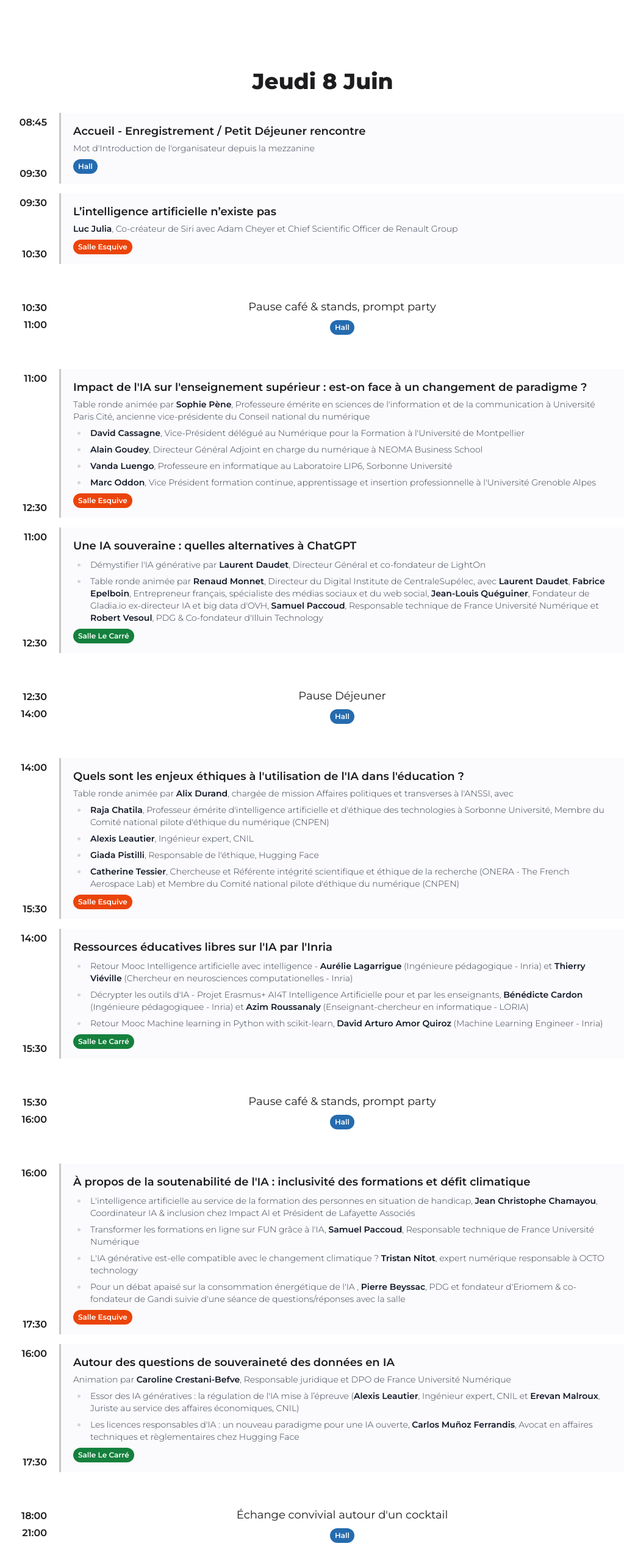
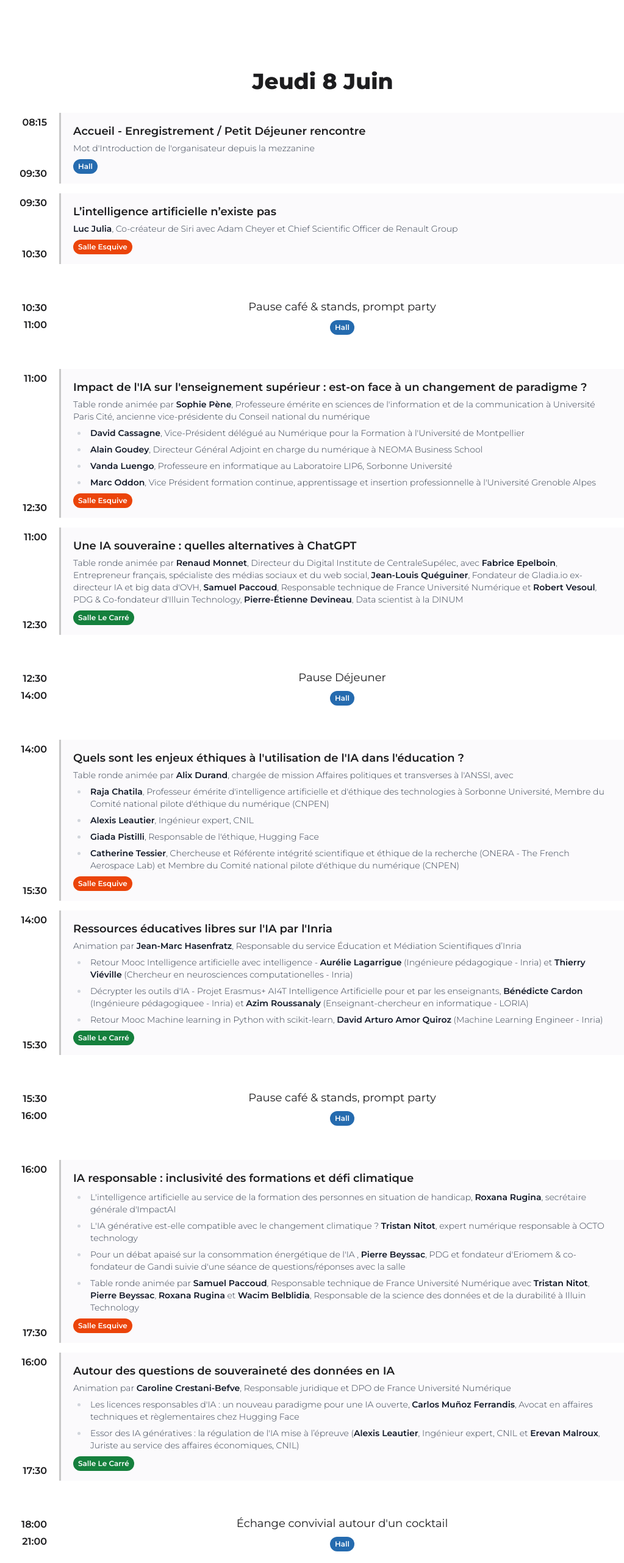
Before and after one commit to openfun/conf2023-landingpage, a Next.js app: page / in a window 1280 px wide. Shown: the part 4393-6956 px from the top of the page at 61% size, without its empty margins (111-1134 px from the left). Built offline with nearby package versions, Linux system fonts and the light colour scheme.

Commit message:
wip: changes

```diff
--- a/components/agenda.tsx
+++ b/components/agenda.tsx
@@ -134,7 +134,7 @@ const AGENDA_THURSDAY: AgendaSlot[] = [
   {
     title: "Accueil - Enregistrement / Petit Déjeuner rencontre",
     description: "Mot d'Introduction de l'organisateur depuis la mezzanine",
-    start: "08:45",
+    start: "08:15",
     end: "09:30",
     tags: [TAG_HALL],
   },
@@ -170,8 +170,7 @@ const AGENDA_THURSDAY: AgendaSlot[] = [
   {
     title: "Une IA souveraine : quelles alternatives à ChatGPT",
     description: `
-- Démystifier l'IA générative par **Laurent Daudet**, Directeur Général et co-fondateur de LightOn
-- Table ronde animée par **Renaud Monnet**, Directeur du Digital Institute de CentraleSupélec, avec **Laurent Daudet**, **Fabrice Epelboin**, Entrepreneur français, spécialiste des médias sociaux et du web social, **Jean-Louis Quéguiner**, Fondateur de Gladia.io ex-directeur IA et big data d'OVH, **Samuel Paccoud**, Responsable technique de France Université Numérique et **Robert Vesoul**, PDG & Co-fondateur d'Illuin Technology
+Table ronde animée par **Renaud Monnet**, Directeur du Digital Institute de CentraleSupélec, avec **Fabrice Epelboin**, Entrepreneur français, spécialiste des médias sociaux et du web social, **Jean-Louis Quéguiner**, Fondateur de Gladia.io ex-directeur IA et big data d'OVH, **Samuel Paccoud**, Responsable technique de France Université Numérique et **Robert Vesoul**, PDG & Co-fondateur d'Illuin Technology, **Pierre-Étienne Devineau**, Data scientist à la DINUM
     `,
     start: "11:00",
     end: "12:30",
@@ -202,6 +201,7 @@ Table ronde animée par **Alix Durand**, chargée de mission Affaires politiques
   {
     title: "Ressources éducatives libres sur l'IA par l'Inria",
     description: `
+Animation par **Jean-Marc Hasenfratz**, Responsable du service Éducation et Médiation Scientifiques d’Inria
 - Retour Mooc Intelligence artificielle avec intelligence - **Aurélie Lagarrigue** (Ingénieure pédagogique - Inria) et **Thierry Viéville** (Chercheur en neurosciences computationelles - Inria)
 - Décrypter les outils d'IA - Projet Erasmus+ AI4T Intelligence Artificielle pour et par les enseignants, **Bénédicte Cardon** (Ingénieure pédagogiquee - Inria) et **Azim Roussanaly** (Enseignant-chercheur en informatique - LORIA)
 - Retour Mooc Machine learning in Python with scikit-learn, **David Arturo Amor Quiroz** (Machine Learning Engineer - Inria)
@@ -219,13 +219,12 @@ Table ronde animée par **Alix Durand**, chargée de mission Affaires politiques
     break: true,
   },
   {
-    title:
-      "À propos de la soutenabilité de l'IA : inclusivité des formations et défit climatique",
+    title: "IA responsable : inclusivité des formations et défi climatique",
     description: `
-- L'intelligence artificielle au service de la formation des personnes en situation de handicap, **Jean Christophe Chamayou**, Coordinateur IA & inclusion chez Impact AI et Président de Lafayette Associés
-- Transformer les formations en ligne sur FUN grâce à l'IA, **Samuel Paccoud**, Responsable technique de France Université Numérique
+- L'intelligence artificielle au service de la formation des personnes en situation de handicap, **Roxana Rugina**, secrétaire générale d'ImpactAI
 - L'IA générative est-elle compatible avec le changement climatique ? **Tristan Nitot**, expert numérique responsable à OCTO technology
 - Pour un débat apaisé sur la consommation énergétique de l'IA , **Pierre Beyssac**, PDG et fondateur d'Eriomem & co-fondateur de Gandi suivie d'une séance de questions/réponses avec la salle
+- Table ronde animée par **Samuel Paccoud**, Responsable technique de France Université Numérique avec **Tristan Nitot**, **Pierre Beyssac**, **Roxana Rugina** et **Wacim Belblidia**, Responsable de la science des données et de la durabilité à Illuin Technology
     `,
     start: "16:00",
     end: "17:30",
@@ -235,8 +234,8 @@ Table ronde animée par **Alix Durand**, chargée de mission Affaires politiques
     title: "Autour des questions de souveraineté des données en IA",
     description: `
 Animation par **Caroline Crestani-Befve**, Responsable juridique et DPO de France Université Numérique
+- Les licences responsables d'IA : un nouveau paradigme pour une IA ouverte, **Carlos Muñoz Ferrandis**, Avocat en affaires techniques et règlementaires chez Hugging Face
 - Essor des IA génératives : la régulation de l'IA mise à l’épreuve (**Alexis Leautier**, Ingénieur expert, CNIL et **Erevan Malroux**, Juriste au service des affaires économiques, CNIL)
-- Les licences responsables d'IA : un nouveau paradigme pour une IA ouverte, **Carlos Muñoz Ferrandis**, Avocat en affaires techniques et règlementaires chez Hugging Face
     `,
     start: "16:00",
     end: "17:30",
```
